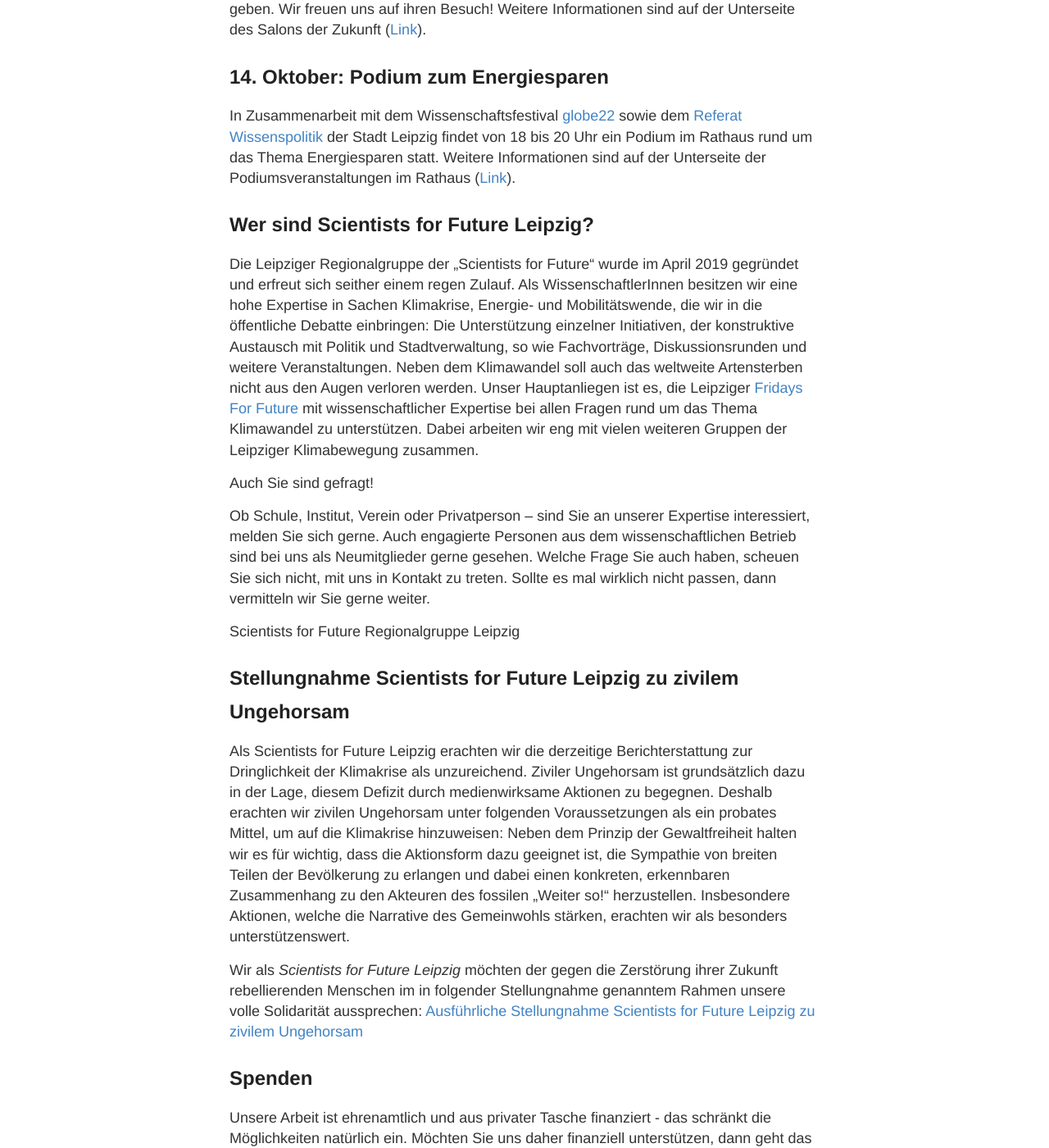
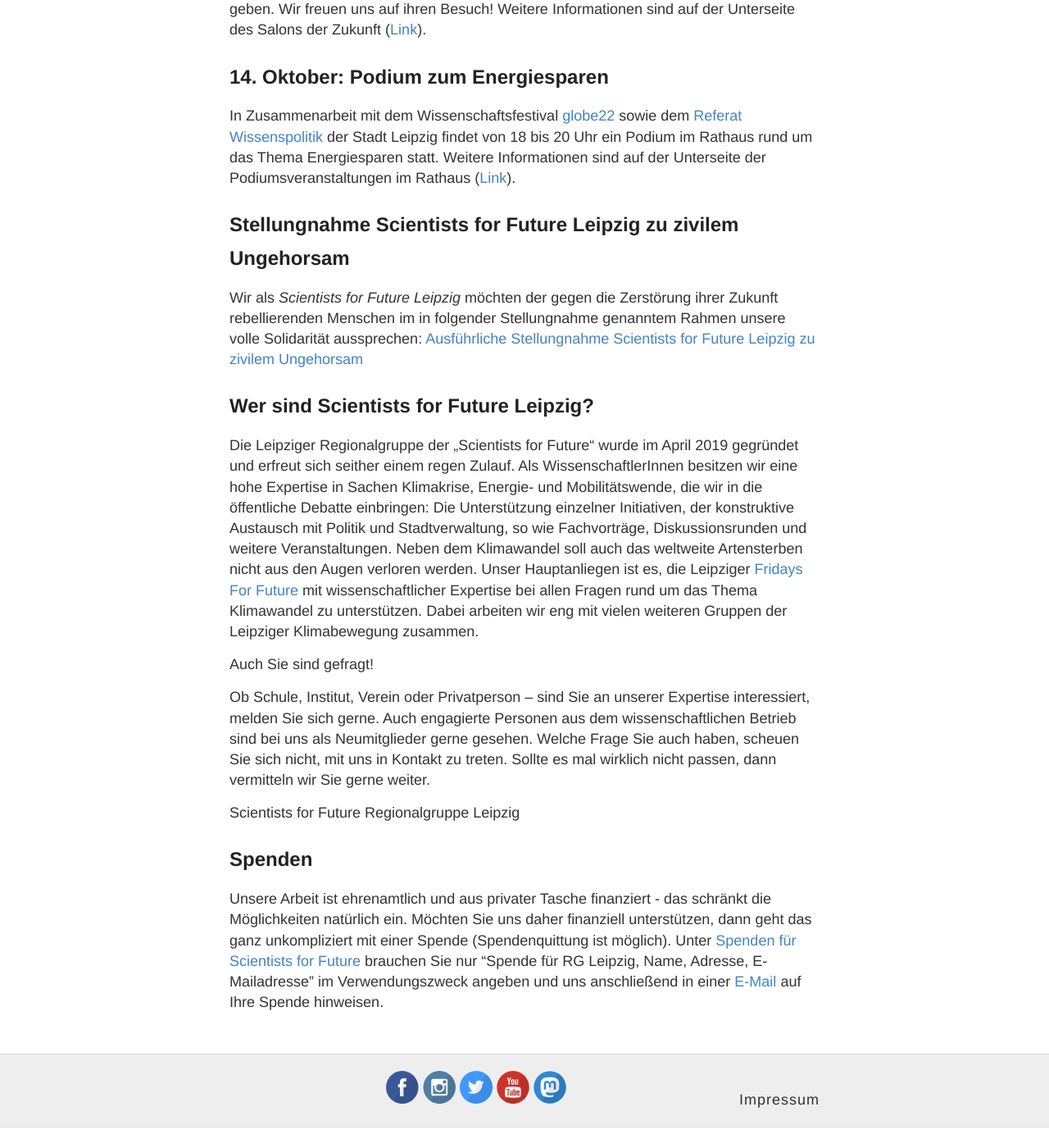
Before and after one commit to s4f-leipzig/s4f-leipzig.github.io, a Jekyll site: the page built from index.md, in a window 1280 px wide and 1400 px high, scrolled down 715 px. Shown: the whole window at 82% size. Built offline with Jekyll 4.4.1, drawn with Linux system fonts in a browser that asks for light colours; after the commit the page ends 2090 px from its top, so only the background shows below that.

Commit message:
Update index.md

```diff
--- a/index.md
+++ b/index.md
@@ -19,11 +22,6 @@
 
 Scientists for Future Regionalgruppe Leipzig
 
-<h2>Stellungnahme Scientists for Future Leipzig zu zivilem Ungehorsam</h2>
-<p>Als Scientists for Future Leipzig erachten wir die derzeitige Berichterstattung zur Dringlichkeit der Klimakrise als unzureichend. Ziviler Ungehorsam ist grundsätzlich dazu in der Lage, diesem Defizit durch medienwirksame Aktionen zu begegnen. Deshalb erachten wir zivilen Ungehorsam unter folgenden Voraussetzungen als ein probates Mittel, um auf die Klimakrise hinzuweisen: Neben dem Prinzip der Gewaltfreiheit halten wir es für wichtig, dass die Aktionsform dazu geeignet ist, die Sympathie von breiten Teilen der Bevölkerung zu erlangen und dabei einen konkreten, erkennbaren Zusammenhang zu den Akteuren des fossilen „Weiter so!“ herzustellen. Insbesondere Aktionen, welche die Narrative des Gemeinwohls stärken, erachten wir als besonders unterstützenswert.</p>
-
-Wir als <i>Scientists for Future Leipzig</i> möchten der gegen die Zerstörung ihrer Zukunft rebellierenden Menschen im in folgender Stellungnahme genanntem Rahmen unsere volle Solidarität aussprechen: <a href="https://s4f-leipzig.de/documents/Stellungnahme_zU_S4F_Leipzig.pdf"> Ausführliche Stellungnahme Scientists for Future Leipzig zu zivilem Ungehorsam</a>
-
 <h2>Spenden</h2>
 
 Unsere Arbeit ist ehrenamtlich und aus privater Tasche finanziert - das schränkt die Möglichkeiten natürlich ein. Möchten Sie uns daher finanziell unterstützen, dann geht das ganz unkompliziert mit einer Spende (Spendenquittung ist möglich). Unter <a href="https://de.scientists4future.org/ueber-uns/spenden/">Spenden für Scientists for Future</a> brauchen Sie nur "Spende für RG Leipzig, Name, Adresse, E-Mailadresse" im Verwendungszweck angeben und uns anschließend in einer <a href="mailto:leipzig@scientists4future.org">E-Mail</a> auf Ihre Spende hinweisen.
```
Also changed, not shown: other parts of index.md (+3 -0 lines).
